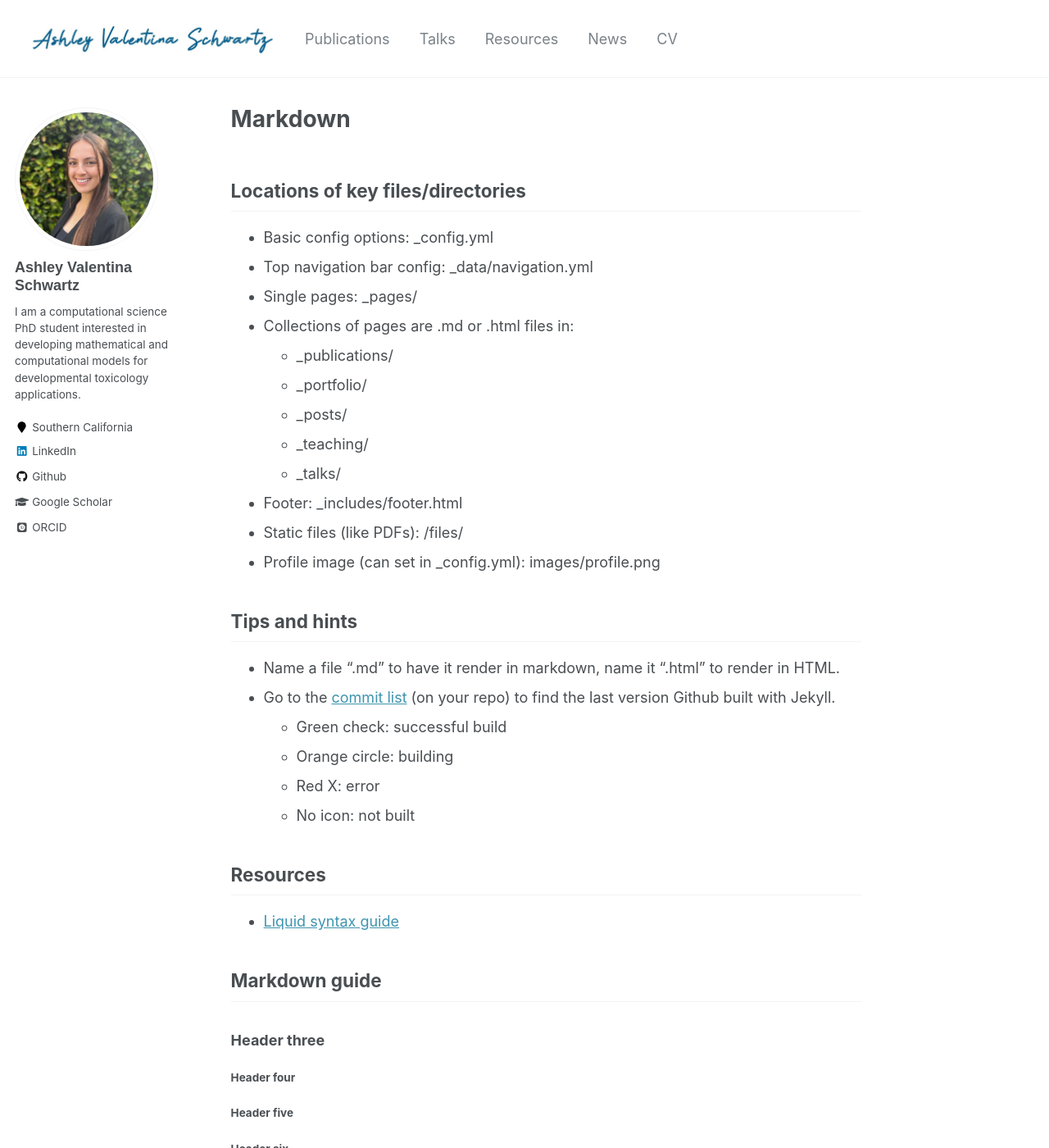
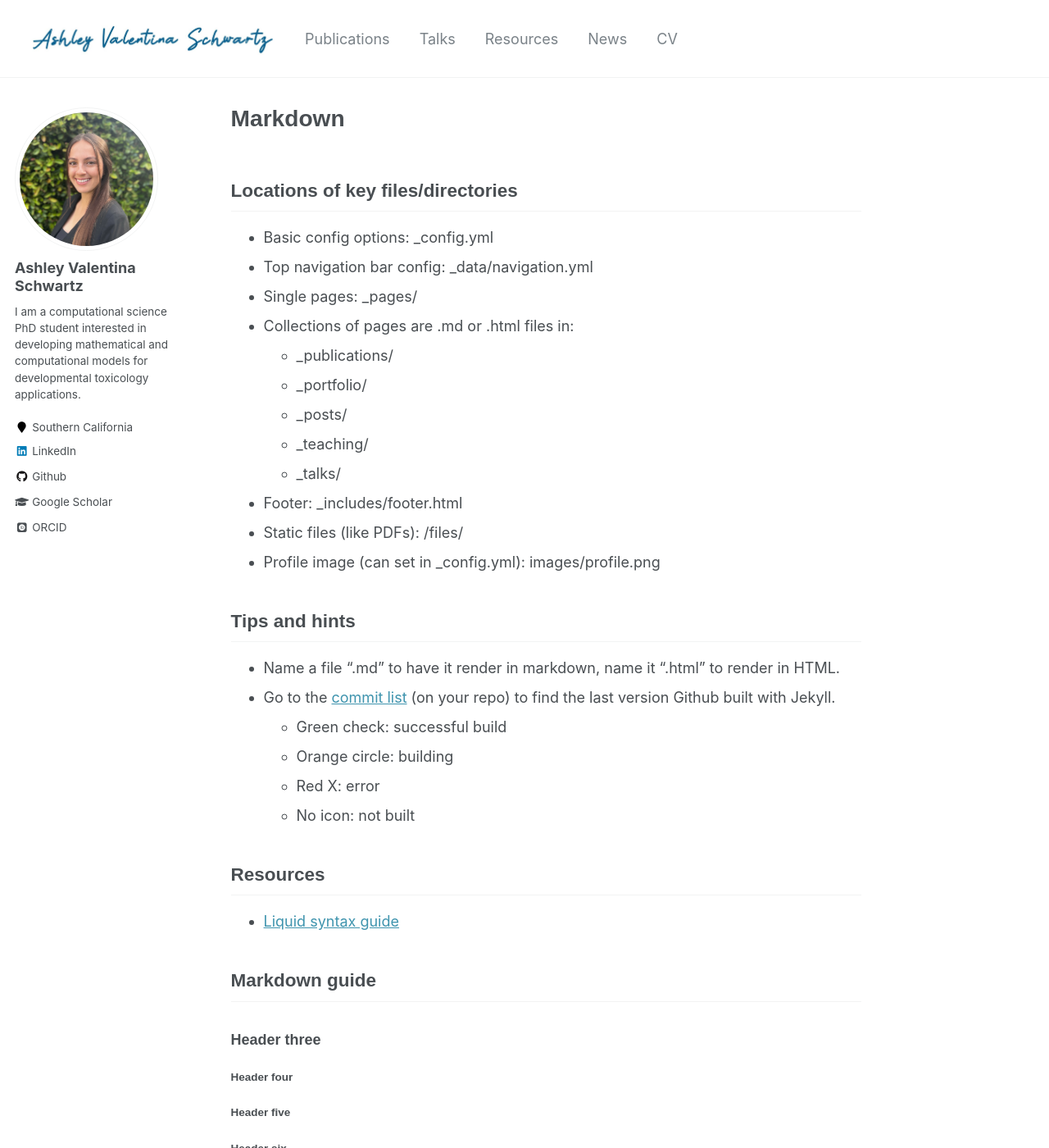
Before and after one commit to ashleyvsch/ashleyvsch.github.io, a Jekyll site: the page built from _pages/markdown.md, in a window 1280 px wide and 1400 px high. Shown: the whole window at 82% size. Built offline with Jekyll 4.4.1, drawn with Linux system fonts in a browser that asks for light colours; some web fonts are replaced.

Commit message:
heading fonts

```diff
--- a/_sass/_sidebar.scss
+++ b/_sass/_sidebar.scss
@@ -117,8 +117,8 @@
   }
 }
 .sidebar .author__name {
-  font-family: 'American Typewriter', sans-serif;
-  // font-family: $sans-serif;
+  // font-family: 'American Typewriter', sans-serif;
+  font-family: $sans-serif;
   font-size: $type-size-5;
 }
 
--- a/_sass/_variables.scss
+++ b/_sass/_variables.scss
@@ -29,7 +29,8 @@
 $garamond                   : Garamond, serif;
 
 $global-font-family         : $sans-serif;
-$header-font-family         : $sans-serif;
+$header-font-family         : 'American Typewriter', sans-serif;
+// $header-font-family         : $sans-serif;
 $caption-font-family        : $serif;
 
 /* type scale */
```
